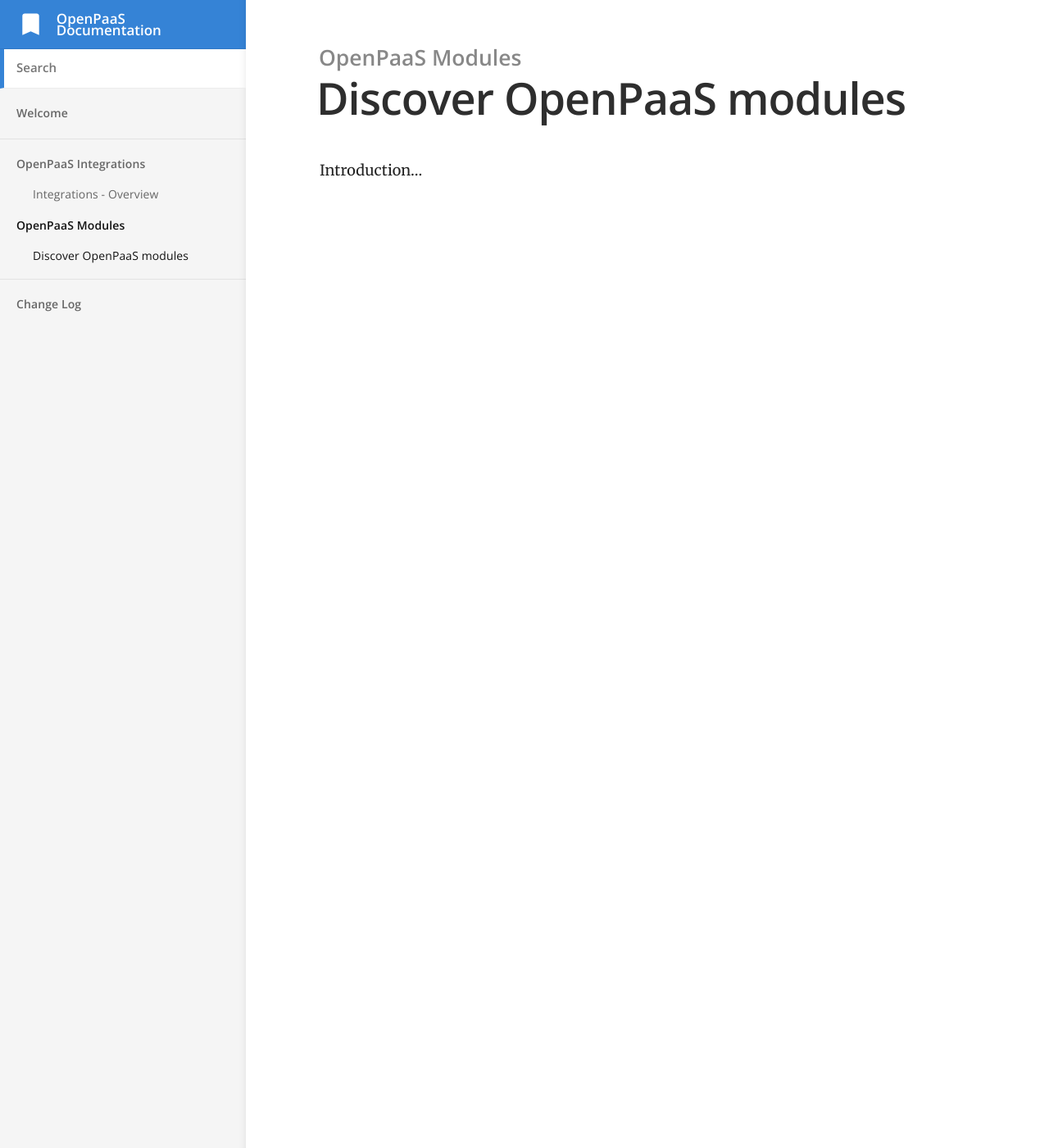
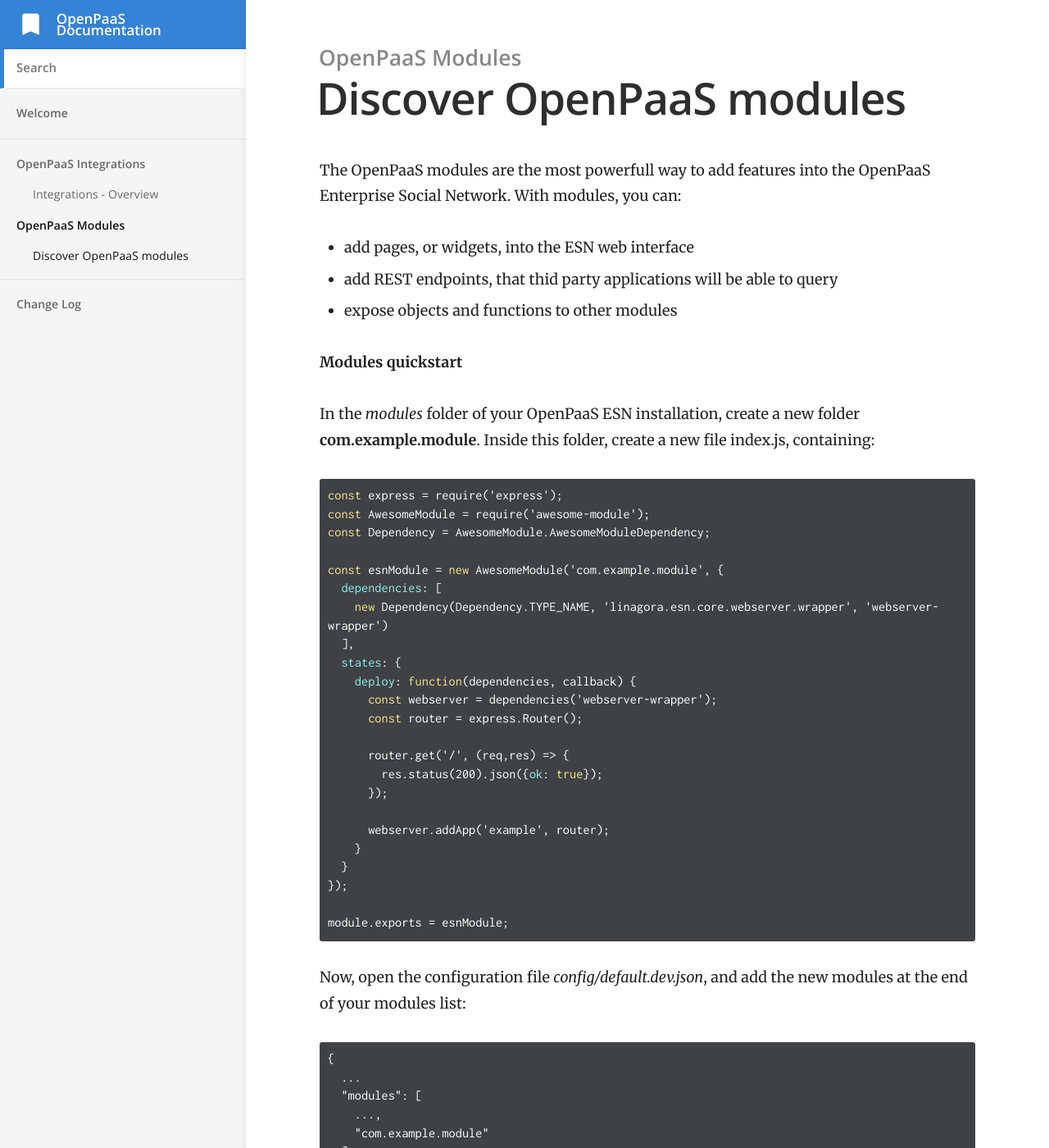
Before and after one commit to linagora/openpaas-doc, a Jekyll site: the page built from _docs/modules/discover-openpaas-modules.md, in a window 1280 px wide and 1400 px high. Shown: the whole window at 82% size. Built offline with Jekyll 4.4.1, drawn with Linux system fonts in a browser that asks for light colours; some of the changed text lies outside the part shown.

Commit message:
Modules quickstart page

````diff
--- a/_docs/modules/discover-openpaas-modules.md
+++ b/_docs/modules/discover-openpaas-modules.md
@@ -4,4 +4,56 @@
 order: 1
 ---
 
-Introduction...
+The OpenPaaS modules are the most powerfull way to add features into the OpenPaaS Enterprise Social Network. With modules, you can:
+
+* add pages, or widgets, into the ESN web interface
+* add REST endpoints, that thid party applications will be able to query
+* expose objects and functions to other modules
+
+**Modules quickstart**
+
+In the _modules_ folder of your OpenPaaS ESN installation, create a new folder **com.example.module**. Inside this folder, create a new file index.js, containing:
+
+```javascript
+const express = require('express');
+const AwesomeModule = require('awesome-module');
+const Dependency = AwesomeModule.AwesomeModuleDependency;
+
+const esnModule = new AwesomeModule('com.example.module', {
+  dependencies: [
+    new Dependency(Dependency.TYPE_NAME, 'linagora.esn.core.webserver.wrapper', 'webserver-wrapper')
+  ],
+  states: {
+    deploy: function(dependencies, callback) {
+      const webserver = dependencies('webserver-wrapper');
+      const router = express.Router();
+
+      router.get('/', (req,res) => {
+        res.status(200).json({ok: true});
+      });
+
+      webserver.addApp('example', router);
+    }
+  }
+});
+
+module.exports = esnModule;
+```
+Now, open the configuration file *config/default.dev.json*, and add the new modules at the end of your modules list:
+
+```json
+{
+  ...
+  "modules": [
+    ...,
+    "com.example.module"
+  ]
+}
+```
+Restart your ESN server, using the **grunt dev** command. You can now query your new endpoint :
+
+```bash
+$ curl http://localhost:8080/example/
+{"ok": true}
+```
+Let's now dig deeper in the OpenPaaS modules features.
````
